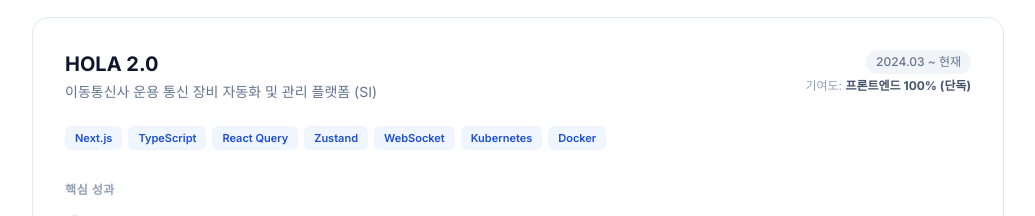
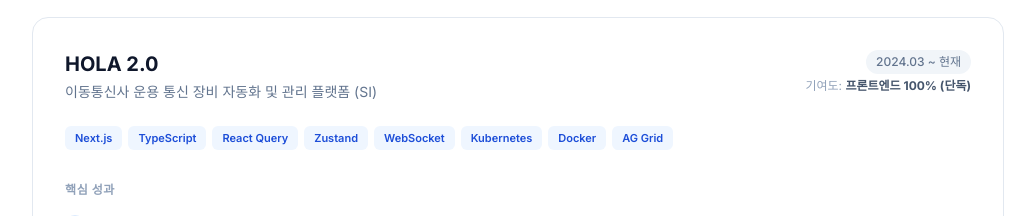
Before and after one commit to LeeSeungjae00/portfolio, a React (Vite) app: page / in a window 1280 px wide. Shown: the part 1040-1256 px from the top of the page, without its empty margins (148-1183 px from the left). Built offline with nearby package versions, Linux system fonts and the light colour scheme.

Commit message:
feat: HOLA 2.0에 AG Grid, CloudXPM에 MUI 기술스택 추가

```diff
--- a/src/App.tsx
+++ b/src/App.tsx
@@ -8,7 +8,7 @@ const hola2: ProjectData = {
   _idPrefix: 'hola2',
   title: 'HOLA 2.0',
   subtitle: '이동통신사 운용 통신 장비 자동화 및 관리 플랫폼 (SI)',
-  tech: ['Next.js', 'TypeScript', 'React Query', 'Zustand', 'WebSocket', 'Kubernetes', 'Docker'],
+  tech: ['Next.js', 'TypeScript', 'React Query', 'Zustand', 'WebSocket', 'Kubernetes', 'Docker', 'AG Grid'],
   period: '2024.03 ~ 현재',
   contribution: '프론트엔드 100% (단독)',
   achievements: [
@@ -192,7 +192,7 @@ const cloudxpm: ProjectData = {
   subtitle: '모바일 원격 제어 및 No-Code 테스트 자동화 플랫폼 (자사 서비스)',
   tech: [
     'Next.js', 'TypeScript', 'Recoil', 'React Query',
-    'Jest', 'Testing Library', 'SSE', 'Express.js', 'Styled-components',
+    'Jest', 'Testing Library', 'SSE', 'Express.js', 'Styled-components', 'MUI',
   ],
   period: '2023.03 ~ 2024.03',
   contribution: '프론트엔드 70% (리드, 협업 1명)',
```
